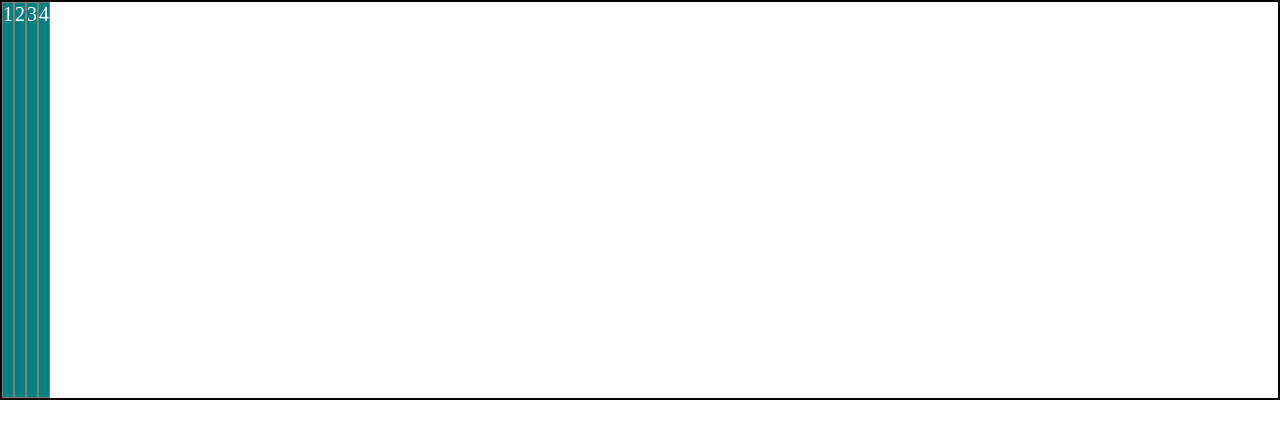
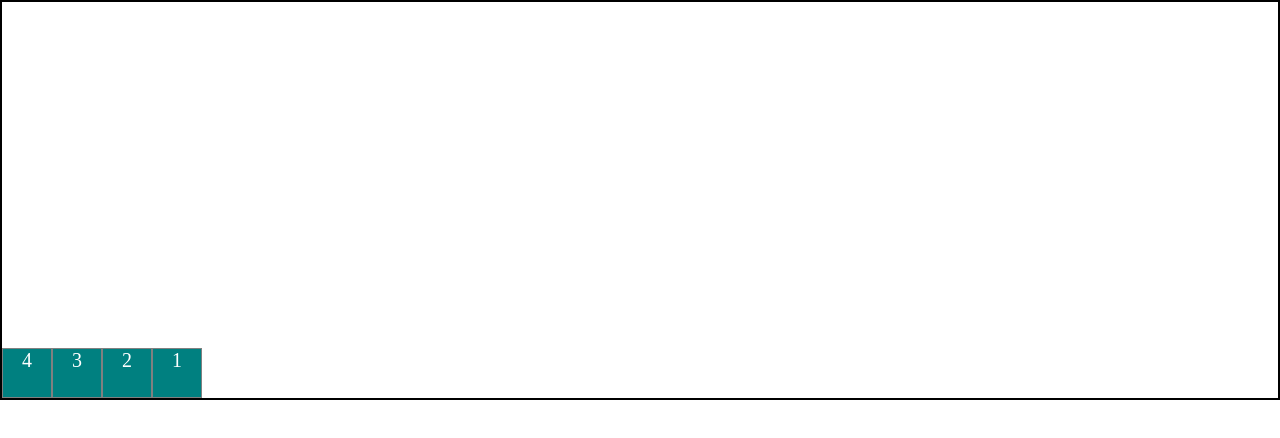
Before and after one commit to freshcodeAlice/fm-2023-html-css, a plain HTML site: page index.html in a window 1280 px wide. Drawn offline with Linux system fonts and the light colour scheme.

Commit message:
blind task 1 resolve

```diff
--- a/assets/style.css
+++ b/assets/style.css
@@ -10,14 +10,14 @@ body {
     height: 400px;
     border: 2px solid black;
     display: flex;
-    flex-direction: row;
-   justify-content: flex-start;
-   align-items: stretch;
+    flex-direction: row-reverse;
+    justify-content: flex-end;
+    align-items: flex-end;
 }
 
 .item {
-    /* width: 50px;
-    height: 50px; */
+    width: 50px;
+    height: 50px;
     background-color: teal;
     color: white;
     font-size: 20px;
```
